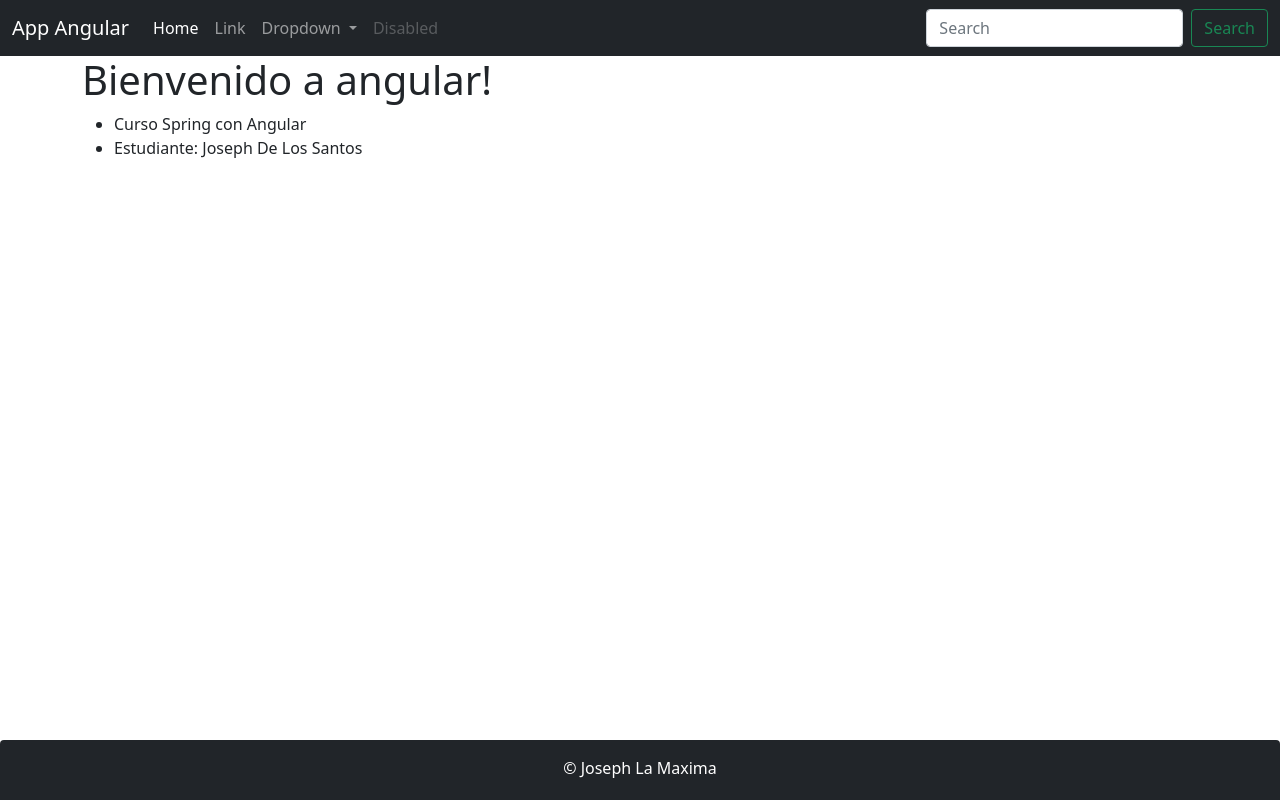
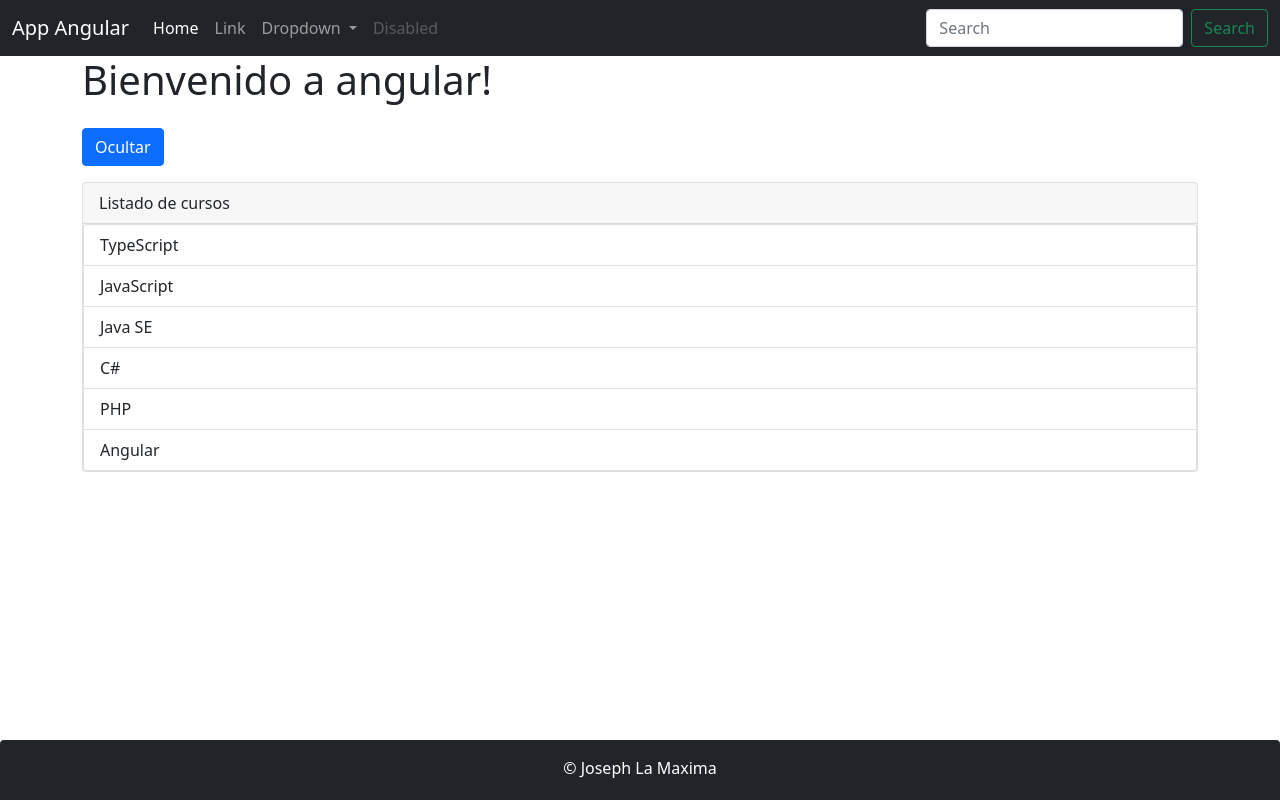
Before and after one commit to ThElement12/ang-spring, an Angular app in the folder angular/clientes-app/: page /clientes in a window 1280 px wide. Built offline with nearby package versions, Linux system fonts and the light colour scheme.

Commit message:
Se crea la clase y el componente de los clientes

```diff
--- a/angular/clientes-app/src/app/app.component.html
+++ b/angular/clientes-app/src/app/app.component.html
@@ -1,9 +1,6 @@
 <app-header></app-header>
 <div class="container">
   <h1>{{title}}!</h1>
-  <ul>
-    <li>{{curso}}</li>
-    <li>Estudiante: {{estudiante}}</li>
-  </ul>
+  <app-directiva></app-directiva>
 </div>
 <app-footer></app-footer>
--- a/angular/clientes-app/src/app/app.module.ts
+++ b/angular/clientes-app/src/app/app.module.ts
@@ -4,11 +4,15 @@ import { BrowserModule } from '@angular/platform-browser';
 import { AppComponent } from './app.component';
 import { FooterComponent } from './footer/footer.component';
 import { HeaderComponent } from './header/header.component';
+import { DirectivaComponent } from './directiva/directiva.component';
+import { ClientesComponent } from './clientes/clientes.component';
 @NgModule({
   declarations: [
     AppComponent,
     HeaderComponent,
-    FooterComponent
+    FooterComponent,
+    DirectivaComponent,
+    ClientesComponent
   ],
   imports: [
     BrowserModule
--- /dev/null
+++ b/angular/clientes-app/src/app/clientes/clientes.component.html
@@ -0,0 +1 @@
+<p>clientes works!</p>
--- /dev/null
+++ b/angular/clientes-app/src/app/clientes/clientes.component.ts
@@ -0,0 +1,14 @@
+import { Component, OnInit } from '@angular/core';
+
+@Component({
+  selector: 'app-clientes',
+  templateUrl: './clientes.component.html',
+})
+export class ClientesComponent implements OnInit {
+
+  constructor() { }
+
+  ngOnInit(): void {
+  }
+
+}
--- /dev/null
+++ b/angular/clientes-app/src/app/directiva/directiva.component.html
@@ -0,0 +1,9 @@
+<button type="button" (click)="setHabilitar()" class="btn btn-primary my-3">{{ habilitar ? 'Ocultar' : 'Mostrar'}}</button>
+<div class="card">
+    <div class="card-header">
+        Listado de cursos
+    </div>
+    <ul class="list-group" *ngIf="habilitar">
+        <li class="list-group-item" *ngFor="let curso of listaCurso">{{curso}}</li>
+    </ul>
+</div>
--- /dev/null
+++ b/angular/clientes-app/src/app/directiva/directiva.component.ts
@@ -0,0 +1,17 @@
+import { Component } from '@angular/core';
+
+@Component({
+  selector: 'app-directiva',
+  templateUrl: './directiva.component.html',
+})
+export class DirectivaComponent{
+
+  listaCurso: string[] = ['TypeScript', 'JavaScript', 'Java SE', 'C#', 'PHP', 'Angular']
+  habilitar: boolean = true;
+  constructor() { }
+
+  setHabilitar(): void {
+    this.habilitar = !this.habilitar
+  }
+
+}
```
Also changed, not shown: angular/clientes-app/src/app/clientes/cliente.ts (added, +7 -0 lines).
